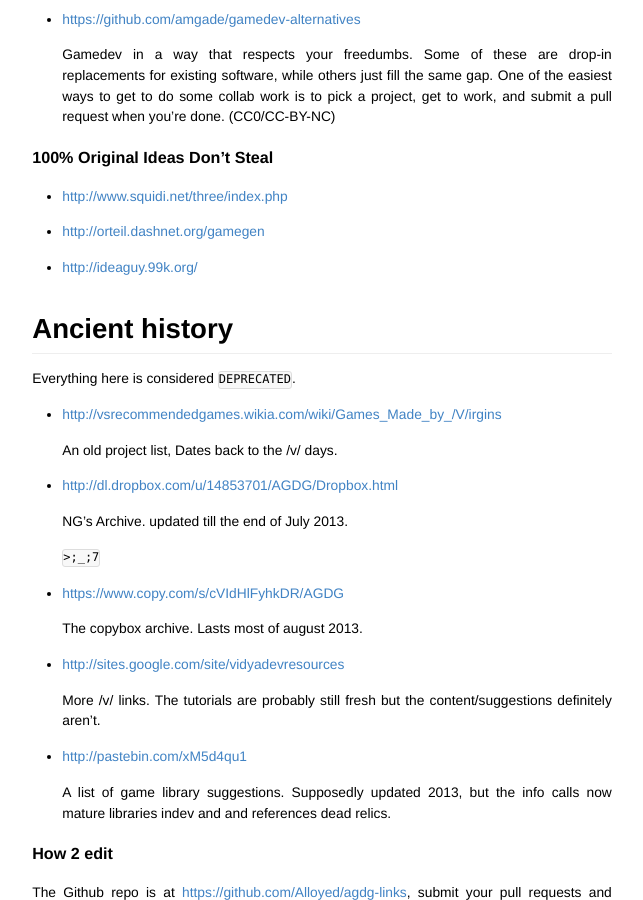
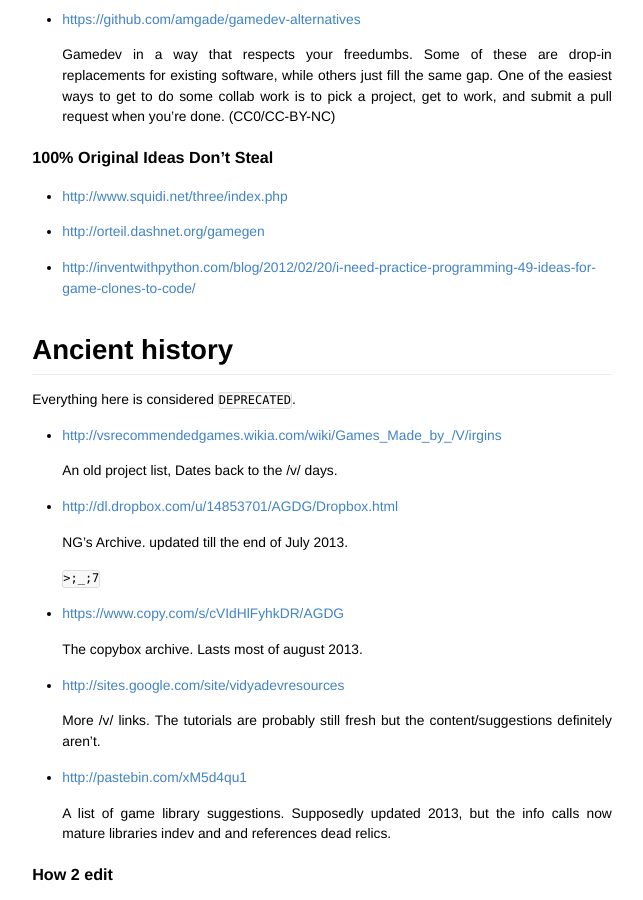
Before and after one commit to Alloyed/agdg-links, a Jekyll site: the page built from index.md, in a window 1280 px wide and 900 px high, scrolled down 5585 px. Shown: the whole window, without its empty margins (318-961 px from the left). Built offline with Jekyll 4.4.1, drawn with Linux system fonts in a browser that asks for light colours; Markdown is read by kramdown in place of the engine named in the settings; some of the changed text lies outside the part shown.

Commit message:
Changed gifcam url, removed link, added link
/?page_id=21 redirects to /gifcam/, removed ideaguy.99k.org

```diff
--- a/index.md
+++ b/index.md
@@ -95,7 +95,7 @@ If that doesn't float your boat, you can always make crusty old gifs with these
 
 *	<http://cockos.com/licecap/>
 
-	<http://blog.bahraniapps.com/?page_id=21>
+	<http://blog.bahraniapps.com/gifcam/>
 
 	record your vidya to show to all your little internet buddies and complain when the colors come out wrong.
 
@@ -255,7 +255,7 @@ All free shit will either be labeled CC-NOPE meaning not actually "free" per se
 
 *	<http://orteil.dashnet.org/gamegen>
 
-*	<http://ideaguy.99k.org/>
+*   <http://inventwithpython.com/blog/2012/02/20/i-need-practice-programming-49-ideas-for-game-clones-to-code/>
 
 ## Ancient history
 
```
